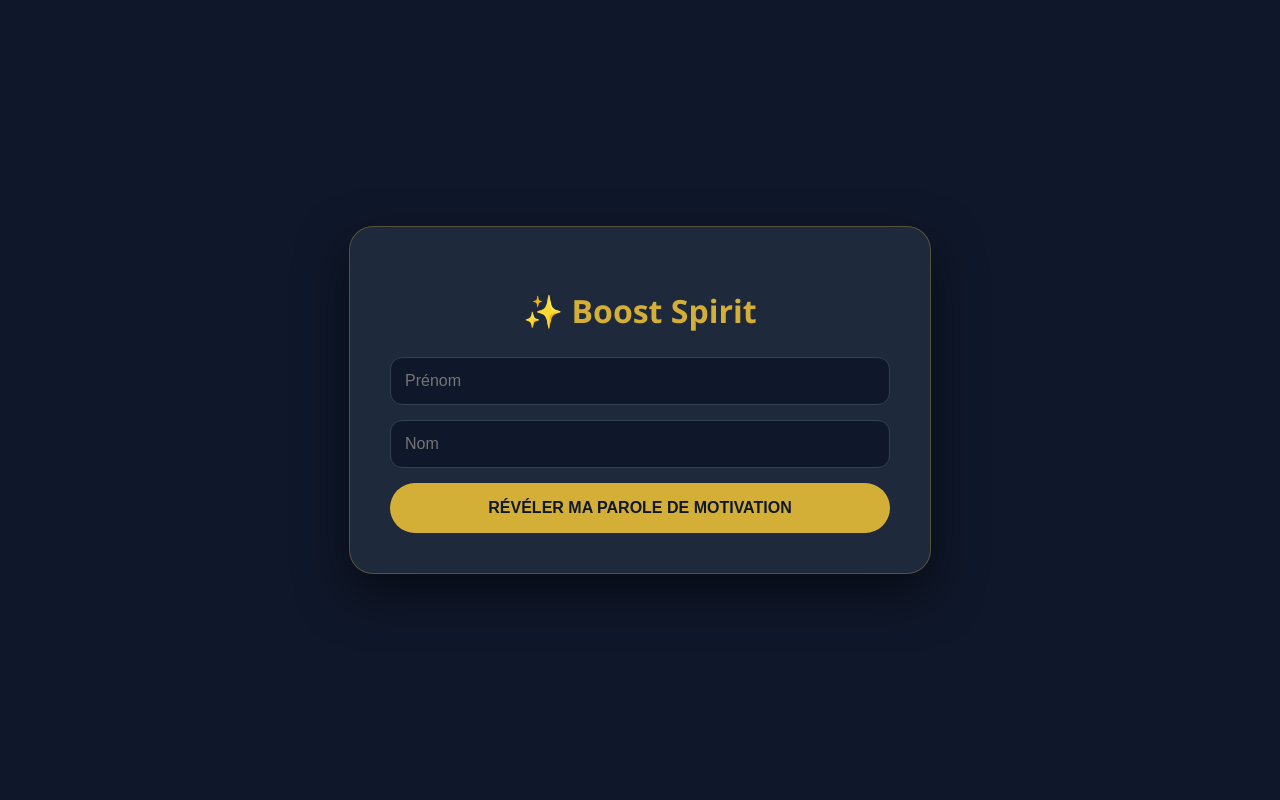
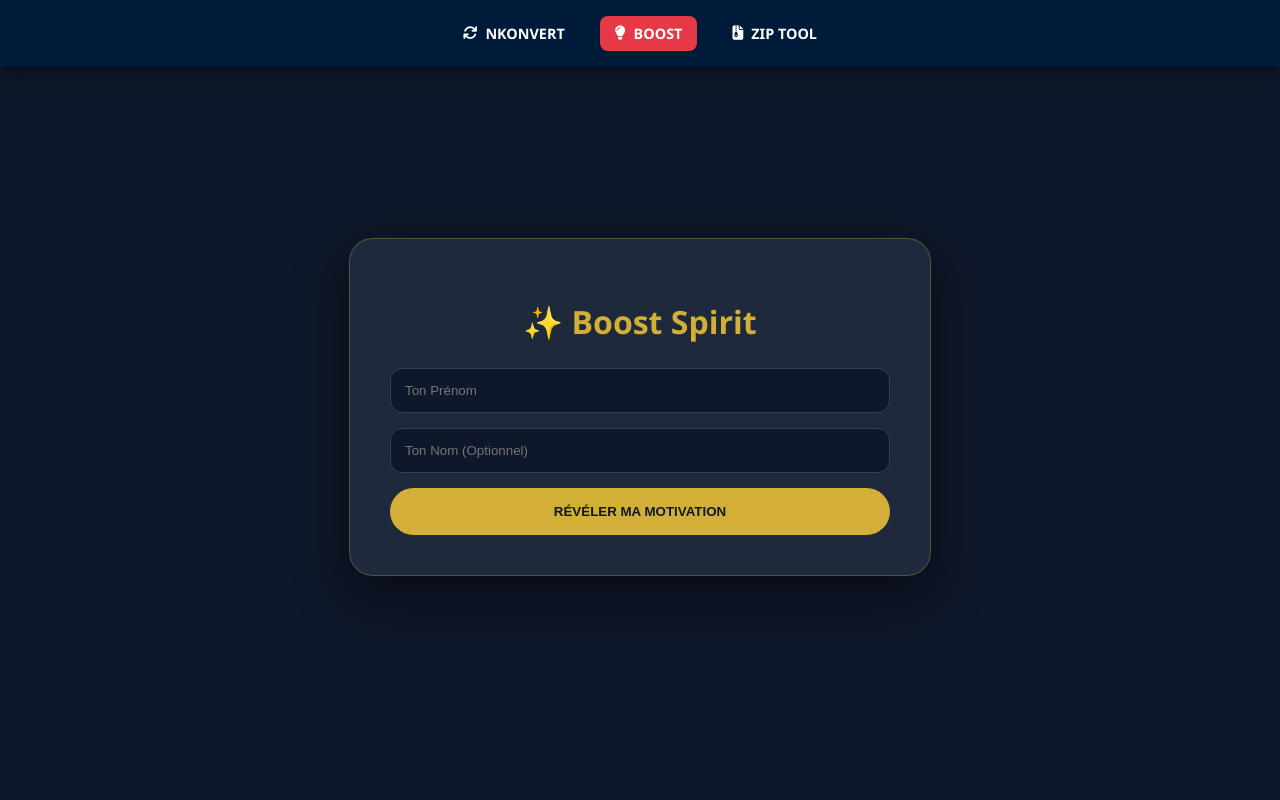
Before and after one commit to Reygreekk/nkonvert, a Flask app: page /boost in a window 1280 px wide. Run offline with Flask 3, Linux system fonts and the light colour scheme.

Commit message:
motivation.html

```diff
--- a/templates/motivation.html
+++ b/templates/motivation.html
@@ -3,131 +3,71 @@
 <head>
     <meta charset="UTF-8">
     <meta name="viewport" content="width=device-width, initial-scale=1.0">
-    <title>NKALAA | Boost Instantané</title>
+    <title>NKALAA | Parole de motivation</title>
+    <link rel="stylesheet" href="https://cdnjs.cloudflare.com/ajax/libs/font-awesome/6.4.0/css/all.min.css">
     <style>
-        :root { --gold: #d4af37; --bg: #0f172a; --green: #10b981; }
+        :root { --gold: #d4af37; --bg: #0f172a; --nav-bg: #001A3A; --red: #E63946; }
+        body { background: var(--bg); color: white; font-family: 'Segoe UI', sans-serif; margin: 0; }
 
-        body {
-            background: var(--bg);
-            color: white;
-            font-family: 'Segoe UI', sans-serif;
-            display: flex;
-            align-items: center;
-            justify-content: center;
-            min-height: 100vh;
-            margin: 0;
-        }
+        .main-nav { background: var(--nav-bg); padding: 1rem 5%; display: flex; justify-content: center; gap: 20px; box-shadow: 0 4px 15px rgba(0,0,0,0.5); }
+        .main-nav a { color: white; text-decoration: none; font-weight: 600; font-size: 0.9rem; padding: 8px 15px; border-radius: 8px; transition: 0.3s; display: flex; align-items: center; gap: 8px; }
+        .main-nav a:hover { color: var(--red); }
+        .main-nav a.active { background: var(--red); color: white; }
 
-        .card {
-            background: #1e293b;
-            padding: 40px;
-            border-radius: 24px;
-            border: 1px solid rgba(212, 175, 55, 0.3);
-            text-align: center;
-            width: 90%;
-            max-width: 500px;
-            box-shadow: 0 20px 50px rgba(0,0,0,0.5);
-        }
+        .container { display: flex; align-items: center; justify-content: center; min-height: 80vh; padding: 20px; }
+        .card { background: #1e293b; padding: 40px; border-radius: 24px; border: 1px solid rgba(212, 175, 55, 0.3); text-align: center; width: 100%; max-width: 500px; box-shadow: 0 20px 50px rgba(0,0,0,0.5); }
 
         h1 { color: var(--gold); margin-bottom: 25px; }
-
-        .form-group { margin-bottom: 15px; }
-
-        input {
-            width: 100%;
-            padding: 14px;
-            border-radius: 12px;
-            border: 1px solid #334155;
-            background: #0f172a;
-            color: white;
-            box-sizing: border-box;
-            font-size: 16px;
-        }
-
-        button {
-            background: var(--gold);
-            color: #0f172a;
-            padding: 16px;
-            border: none;
-            border-radius: 50px;
-            font-weight: bold;
-            cursor: pointer;
-            width: 100%;
-            text-transform: uppercase;
-            transition: 0.3s;
-            font-size: 16px;
-        }
-
+        input { width: 100%; padding: 14px; border-radius: 12px; border: 1px solid #334155; background: #0f172a; color: white; margin-bottom: 15px; box-sizing: border-box; }
+        button { background: var(--gold); color: #0f172a; padding: 16px; border: none; border-radius: 50px; font-weight: bold; cursor: pointer; width: 100%; text-transform: uppercase; transition: 0.3s; }
         button:hover { transform: scale(1.02); box-shadow: 0 0 20px rgba(212, 175, 55, 0.4); }
 
-        /* CADRE VERT RÉSULTAT */
-        #result-container {
-            margin-top: 30px;
-            padding: 20px;
-            border-radius: 15px;
-            border: 2px solid var(--green);
-            background: rgba(16, 185, 129, 0.1);
-            display: none; /* Caché au début */
-            animation: fadeIn 0.5s ease-out;
-        }
-
-        .quote-text {
-            font-size: 20px;
-            font-style: italic;
-            color: #ecfdf5;
-            line-height: 1.5;
-        }
-
-        .user-tag {
-            display: block;
-            margin-top: 10px;
-            font-size: 12px;
-            text-transform: uppercase;
-            letter-spacing: 2px;
-            color: var(--green);
-            font-weight: bold;
-        }
-
-        @keyframes fadeIn {
-            from { opacity: 0; transform: translateY(10px); }
-            to { opacity: 1; transform: translateY(0); }
-        }
-
-        .loader {
-            display: none;
-            margin: 20px auto;
-            border: 4px solid #f3f3f3;
-            border-top: 4px solid var(--gold);
-            border-radius: 50%;
-            width: 30px;
-            height: 30px;
-            animation: spin 1s linear infinite;
-        }
-
-        @keyframes spin { 0% { transform: rotate(0deg); } 100% { transform: rotate(360deg); } }
+        #result-box { margin-top: 30px; padding: 20px; border-radius: 15px; border: 2px solid #10b981; background: rgba(16, 185, 129, 0.1); display: none; }
+        .quote { font-size: 1.2rem; font-style: italic; line-height: 1.5; }
     </style>
 </head>
 <body>
 
+<nav class="main-nav">
+    <a href="/"><i class="fa fa-sync"></i> NKONVERT</a>
+    <a href="/boost" class="active"><i class="fa fa-lightbulb"></i> BOOST</a>
+    <a href="/zip"><i class="fa fa-file-zipper"></i> ZIP TOOL</a>
+</nav>
+
+<div class="container">
     <div class="card">
         <h1>✨ Boost Spirit</h1>
         <form id="boostForm">
-            <div class="form-group">
-                <input type="text" id="prenom" name="prenom" placeholder="Prénom" required>
-            </div>
-            <div class="form-group">
-                <input type="text" id="nom" name="nom" placeholder="Nom">
-            </div>
-            <button type="submit" id="submitBtn">Révéler ma parole de motivation</button>
+            <input type="text" name="prenom" placeholder="Ton Prénom" required>
+            <input type="text" name="nom" placeholder="Ton Nom (Optionnel)">
+            <button type="submit" id="btn">Révéler ma motivation</button>
         </form>
 
-        <div class="loader" id="loader"></div>
-
-        <div id="result-container">
-            <span class="user-tag" id="res-user"></span>
-            <p class="quote-text" id="res-phrase"></p>
+        <div id="result-box">
+            <small id="user-tag" style="color: #10b981; font-weight: bold;"></small>
+            <p class="quote" id="phrase-text"></p>
         </div>
     </div>
+</div>
+
+<script>
+    document.getElementById('boostForm').addEventListener('submit', async (e) => {
+        e.preventDefault();
+        const btn = document.getElementById('btn');
+        btn.innerText = "Chargement...";
+
+        try {
+            const res = await fetch('/generate_ajax', { method: 'POST', body: new FormData(e.target) });
+            const data = await res.json();
+            document.getElementById('user-tag').innerText = "Message pour " + data.username;
+            document.getElementById('phrase-text').innerText = "« " + data.phrase + " »";
+            document.getElementById('result-box').style.display = "block";
+        } catch(e) { alert("Erreur"); }
+        finally { btn.innerText = "Révéler ma motivation"; }
+    });
+</script>
+</body>
+</html>
 
     <script>
         document.getElementById('boostForm').addEventListener('submit', function(e) {
@@ -167,4 +107,5 @@
         });
     </script>
 </body>
+
 </html>
```
